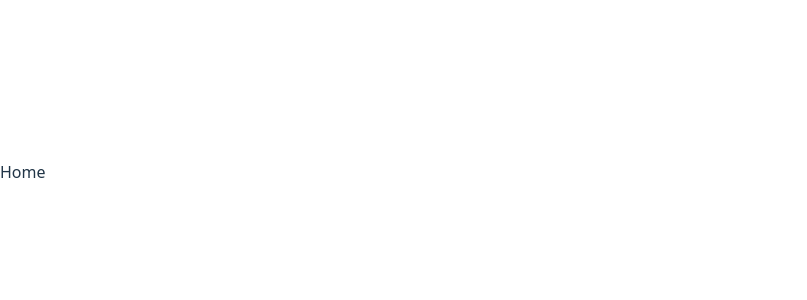
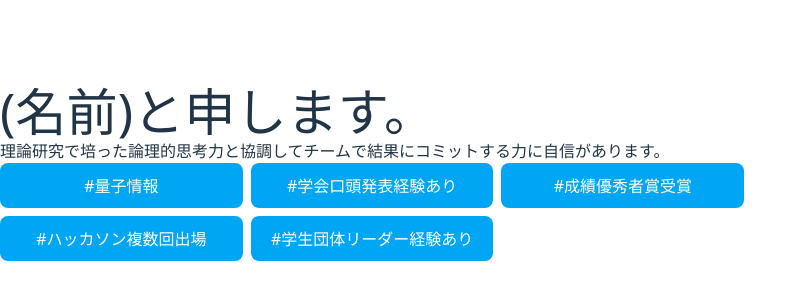
Before and after one commit to Kenken1173/my-portfolio, a React (Vite) app in the folder app/: page / in a window 1280 px wide. Shown: the part 228-528 px from the top of the page, without its empty margins (0-807 px from the left). Built offline with nearby package versions, Linux system fonts and the light colour scheme.

Commit message:
必要な文字を配置

```diff
--- a/app/src/pages/Home.tsx
+++ b/app/src/pages/Home.tsx
@@ -1,3 +1,23 @@
+import React from "react";
+import "../App.css";
+
+const tags = [
+    "#量子情報",
+    "#学会口頭発表経験あり",
+    "#成績優秀者賞受賞",
+    "#ハッカソン複数回出場",
+    "#学生団体リーダー経験あり"
+];
+
 export default function Home() {
-  return <div>Home</div>;
-}
+  return (
+    <div>
+    <h1>(名前)と申します。</h1>
+    <p>理論研究で培った論理的思考力と協調してチームで結果にコミットする力に自信があります。</p>
+    <div className="grid grid-cols-3 grid-rows-2 gap-2">
+        {tags.map((tag, idx) => (
+                <button className="bg-sky-500 text-white p-8" key= {idx}>{tag}</button>
+        ))}
+    </div>
+    </div>
+)}
```
